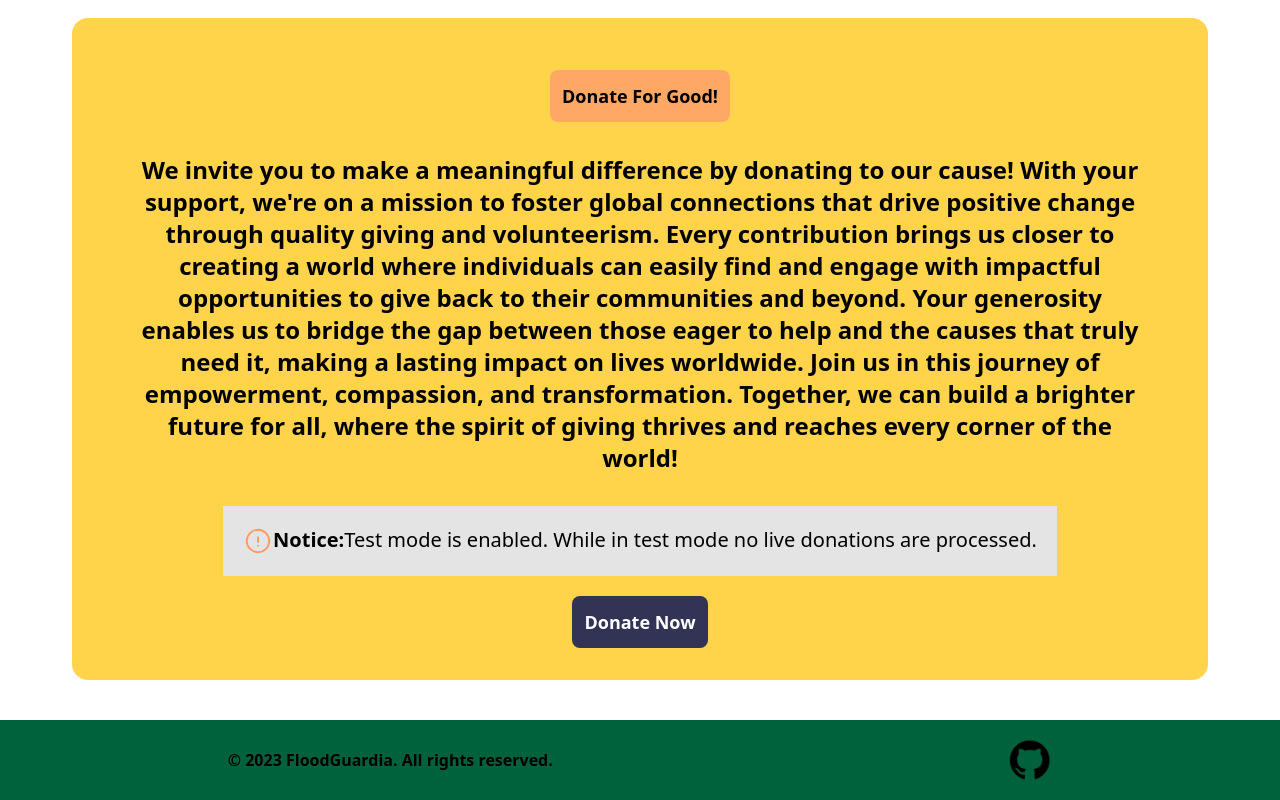
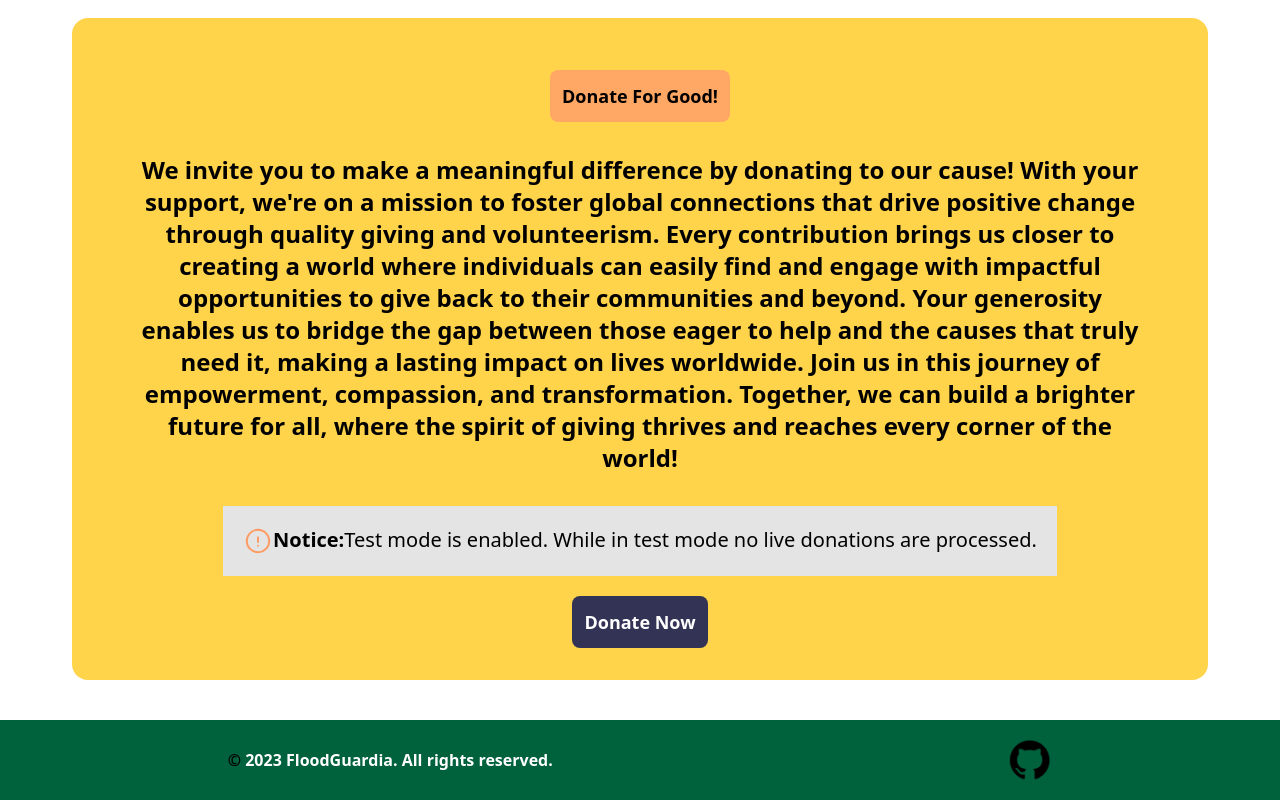
Before and after one commit to PekaVengers/FloodGuardia, a React (Vite) app in the folder client/: page / in a window 1280 px wide. Shown: the part 2460-3260 px from the top of the page. Built offline with nearby package versions, Linux system fonts and the light colour scheme.

Commit message:
change footer color

```diff
--- a/client/src/components/Footer.jsx
+++ b/client/src/components/Footer.jsx
@@ -3,7 +3,7 @@ export default function Footer() {
   return (
     <div className="bg-[#00613D] h-[10vh] flex justify-around items-center">
       <div className="paraFooter">
-        <p className="font-bold">&copy; 2023 FloodGuardia. All rights reserved.</p>
+        <p className="font-bold">&copy; <span className='text-white'> 2023 FloodGuardia. All rights reserved.</span> </p>
       </div>
       <div className="ghFooter">
         <a href="https://github.com/PekaVengers/CareerCompass"><img className="w-11" src={Github} alt="Follow on GitHub" /></a>
```
